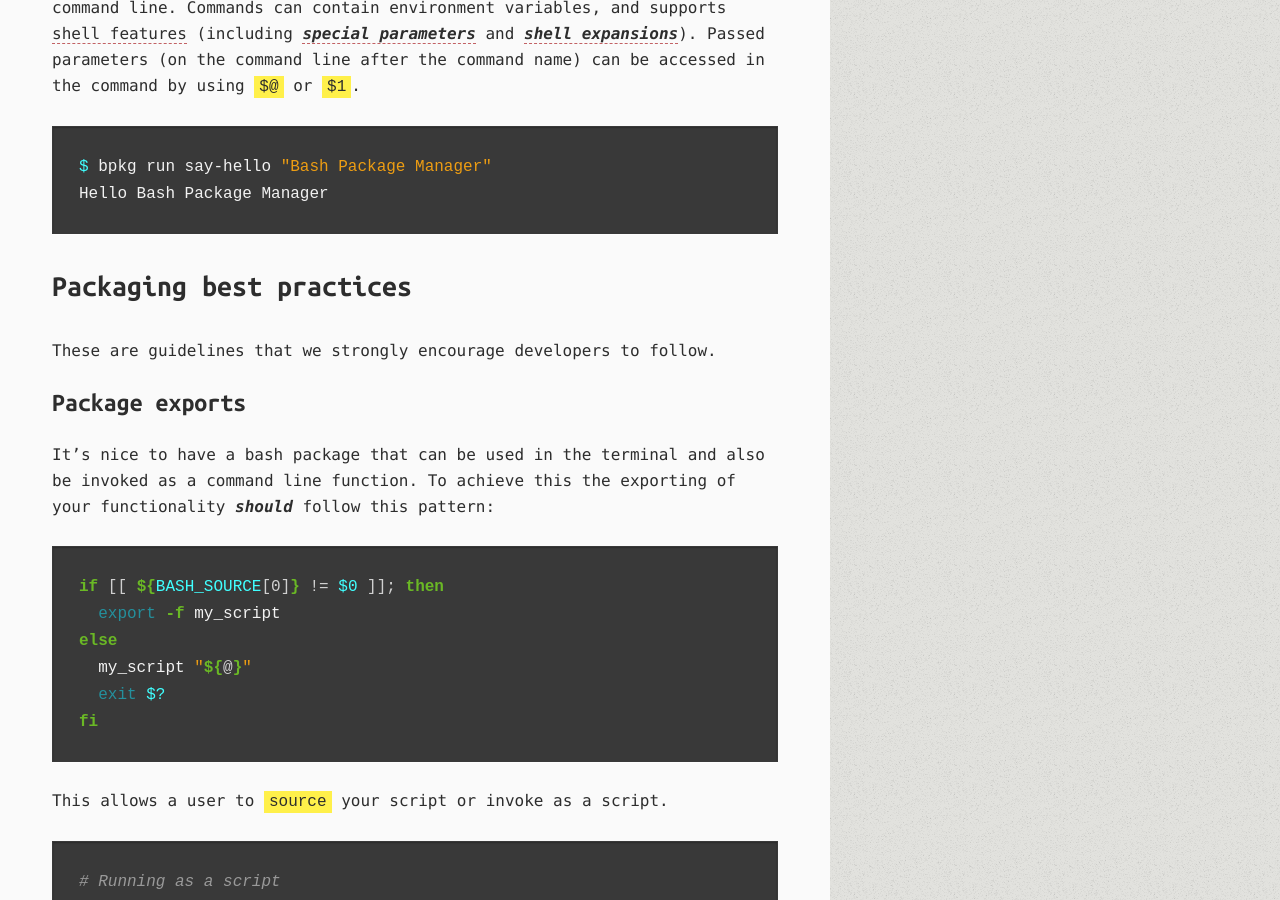
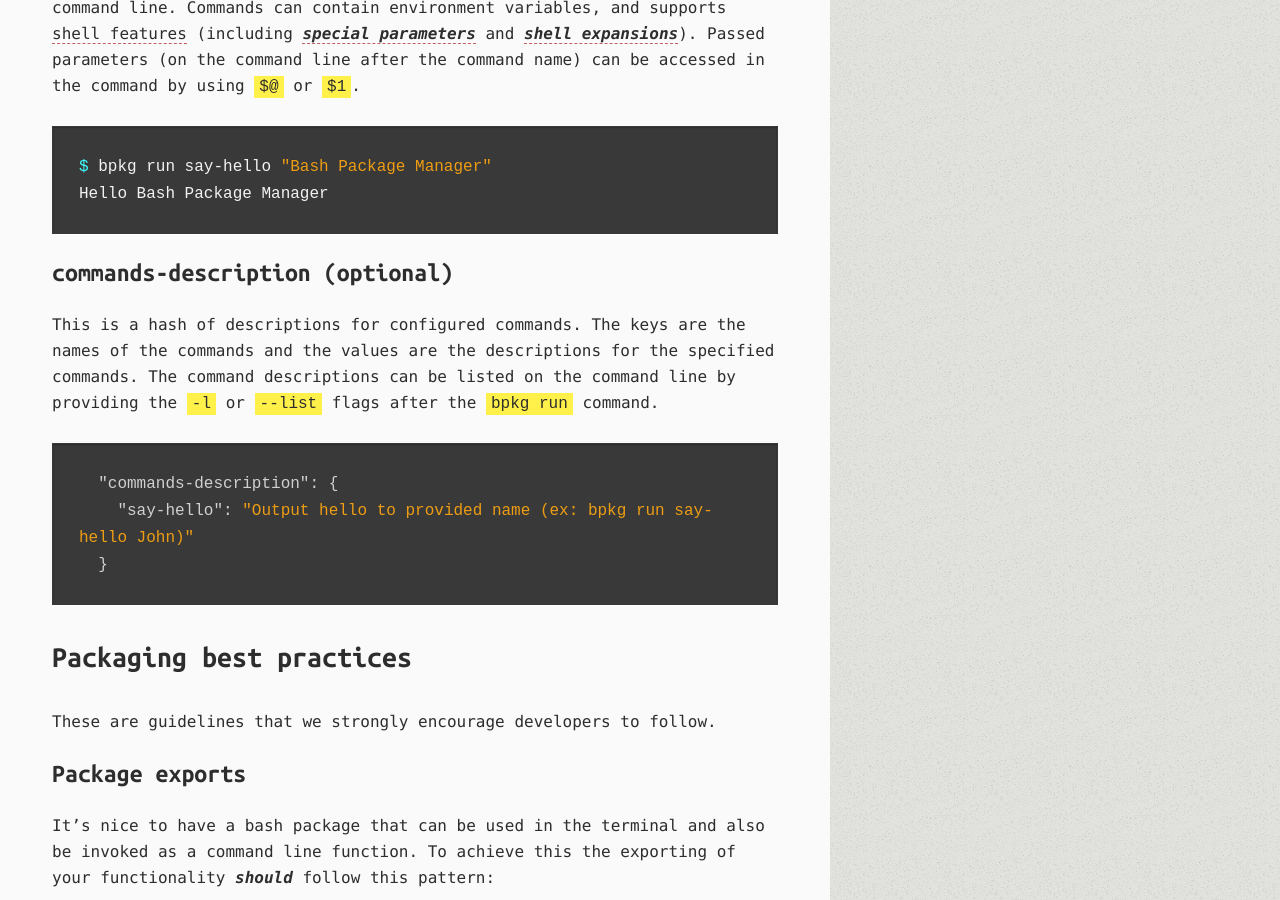
Before and after one commit to bpkg/bpkg.github.io, a Jekyll site: the page built from guidelines/index.md, in a window 1280 px wide and 900 px high, scrolled down 3629 px. Built offline with Jekyll 4.4.1, drawn with Linux system fonts in a browser that asks for light colours; comment, search, counter and statistics services are not loaded.

Commit message:
Added commands-description section to guideline.

````diff
--- a/guidelines/index.md
+++ b/guidelines/index.md
@@ -122,6 +122,16 @@ $ bpkg run say-hello "Bash Package Manager"
 Hello Bash Package Manager
 ```
 
+### commands-description (optional)
+
+This is a hash of descriptions for configured commands.  The keys are the names of the commands and the values are the descriptions for the specified commands.  The command descriptions can be listed on the command line by providing the `-l` or `--list` flags after the `bpkg run` command.
+
+```json
+  "commands-description": {
+    "say-hello": "Output hello to provided name (ex: bpkg run say-hello John)"
+  }
+```
+
 ## Packaging best practices
 
 These are guidelines that we strongly encourage developers to follow.
````
